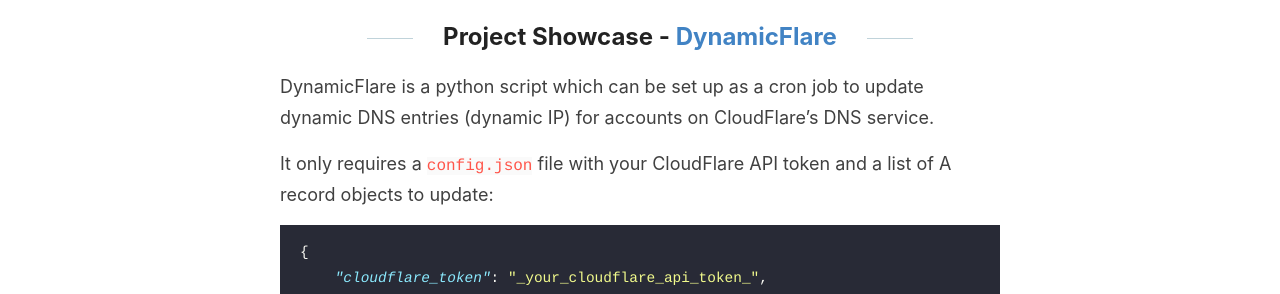
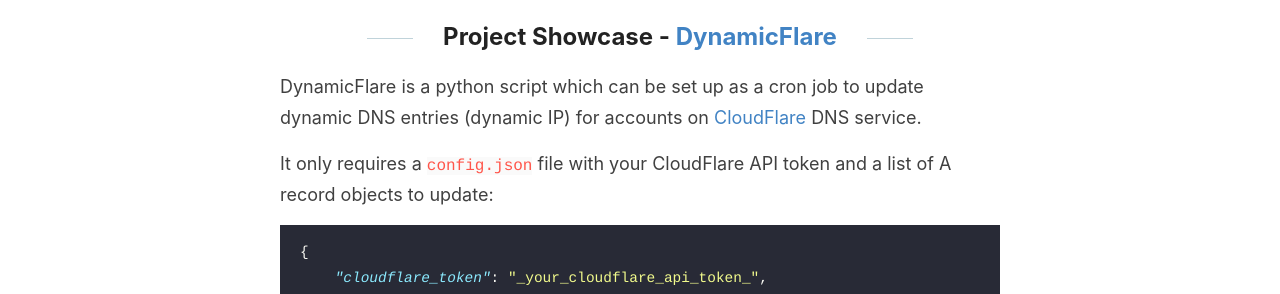
Before and after one commit to tsredanovic/blog, a Jekyll site: the page built from _posts/2021-09-17-project-showcase-dynamicflare.md, in a window 1280 px wide. Shown: the part 281-575 px from the top of the page. Built offline with Jekyll 4.4.1, drawn with Linux system fonts in a browser that asks for light colours; part of the change alters nothing that is shown.

```diff
--- a/_posts/2021-09-17-project-showcase-dynamicflare.md
+++ b/_posts/2021-09-17-project-showcase-dynamicflare.md
@@ -7,7 +7,7 @@ excerpt: DynamicFlare is a python script which can be set up as a cron job to up
 
 ## Project Showcase - [DynamicFlare](https://github.com/tsredanovic/dynamicflare)
 
-DynamicFlare is a python script which can be set up as a cron job to update dynamic DNS entries (dynamic IP) for accounts on CloudFlare's DNS service.
+DynamicFlare is a python script which can be set up as a cron job to update dynamic DNS entries (dynamic IP) for accounts on [CloudFlare](https://www.cloudflare.com/) DNS service.
 
 It only requires a `config.json` file with your CloudFlare API token and a list of A record objects to update:
 
```
